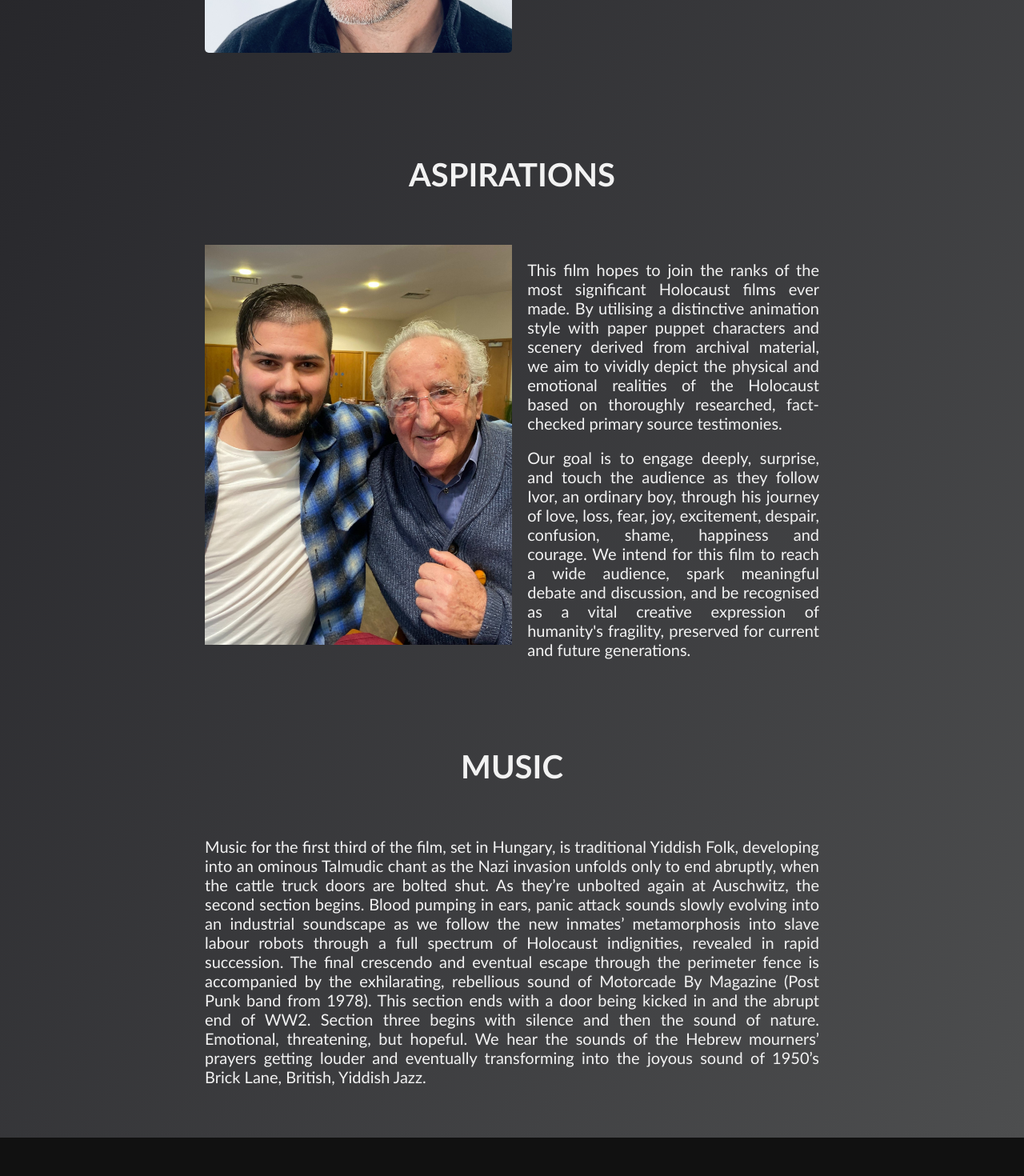
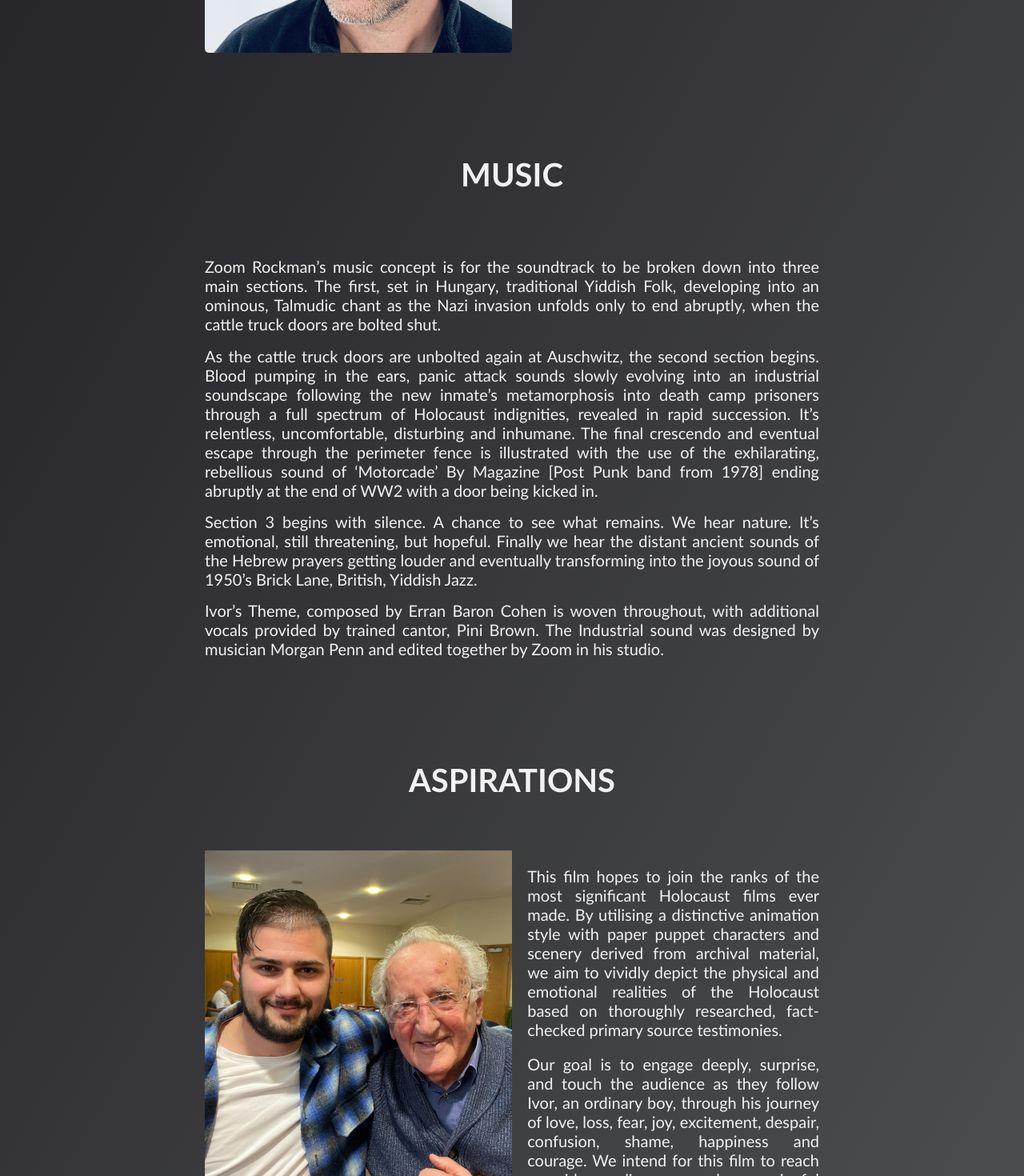
Before and after one commit to totes7/Survivor, a React (Create React App) app: page /info in a window 1280 px wide. Shown: the part 5140-6610 px from the top of the page at 80% size. Built offline with nearby package versions, Linux system fonts and the light colour scheme.

Commit message:
minor changes

```diff
--- a/src/App.css
+++ b/src/App.css
@@ -448,6 +448,7 @@
 
 #music-text p {
   font-size: 20px;
+  margin-top: 2%;
 }
 
 /* Screening */
--- a/src/components/pages/About.jsx
+++ b/src/components/pages/About.jsx
@@ -11,7 +11,7 @@ function About() {
         <h1>AUTHENTICITY</h1>
         <div id="research">
           <div id="research-text">
-            <p>Everything in this film is true. Care and due diligence has been taken to recreate all events, locations and conversations as accurately as possible.
+            <p>Everything in this film is true. Care and diligence has been taken to recreate all events, locations and conversations as accurately as possible.
             </p>{" "}
             <p>
               Many hours spent with Ivor Perl BEM discussing his first hand
--- a/src/components/pages/Contact.jsx
+++ b/src/components/pages/Contact.jsx
@@ -44,7 +44,7 @@ function Contact() {
           The team welcome feedback, information, suggestions and questions.
         </p>
         <p>
-          Here's how to get in touch. We aim to respond within 5 days.
+          Here's how to get in touch.
         </p>
 
         <form id="myForm" className="mb-3">
--- a/src/components/pages/Info.jsx
+++ b/src/components/pages/Info.jsx
@@ -14,7 +14,6 @@ import ace from "../../images/AceProfile.jpg";
 import erran from "../../images/ErranProfile.jpg";
 import pini from "../../images/PiniProfile.jpg";
 
-
 function Info() {
   return (
     <>
@@ -26,7 +25,16 @@ function Info() {
           <div id="zoom-profile">
             <h3>ZOOM ROCKMAN - DIRECTOR</h3>
             <p>
-            Zoom Rockman is an award-winning cartoonist, illustrator, puppet-maker and animator. Zoom is the youngest-ever contributor to The Beano and Private Eye. Zoom has illustrated several books including Iain Dale’s The Prime Ministers (Political Book of the Year 2020) and The Presidents (2021), Michael Rosen’s St Pancreas Defendat Me, The Boris Letters (2022) and Farce Majeure (2023). The Evening Standard named Zoom as one of the Most Influential Londoners under 25 and his cartoon for Private Eye, ‘You can’t do anything these days without being seen as an antisemite’ won best Pocket Cartoon of the Year at the Political Cartoon Awards 2023.
+              Zoom Rockman is an award-winning cartoonist, illustrator,
+              puppet-maker and animator. Zoom is the youngest-ever contributor
+              to The Beano and Private Eye. Zoom has illustrated several books
+              including Iain Dale’s The Prime Ministers (Political Book of the
+              Year 2020) and The Presidents (2021), Michael Rosen’s St Pancreas
+              Defendat Me, The Boris Letters (2022) and Farce Majeure (2023).
+              The Evening Standard named Zoom as one of the Most Influential
+              Londoners under 25 and his cartoon for Private Eye, ‘You can’t do
+              anything these days without being seen as an antisemite’ won best
+              Pocket Cartoon of the Year at the Political Cartoon Awards 2023.
             </p>
           </div>
           <div id="zoom-card">
@@ -45,7 +53,14 @@ function Info() {
           <div id="kate-image"></div>
           <div id="kate-profile">
             <h3>KATE LENNARD - SCREENWRITER</h3>
-            <p>Kate Lennard is a writer, researcher, production manager and furniture designer. She is Creative Director at ROCKMAN & ROCKMAN design studio, known for its original furniture designs influenced by its extensive 20th-century ephemera archive. Her Little Genius series of children's books, published by Penguin Random House in the UK, has been translated into 8 languages.</p>
+            <p>
+              Kate Lennard is a writer, researcher, production manager and
+              furniture designer. She is Creative Director at ROCKMAN & ROCKMAN
+              design studio, known for its original furniture designs influenced
+              by its extensive 20th-century ephemera archive. Her Little Genius
+              series of children's books, published by Penguin Random House in
+              the UK, has been translated into 8 languages.
+            </p>
           </div>
           <div id="kate-card">
             <Card
@@ -63,7 +78,17 @@ function Info() {
           <div id="sally-image"></div>
           <div id="sally-profile">
             <h3>SALLY VAUGHAN - PRODUCER</h3>
-            <p>Sally Vaughan is a producer, agent and coach. Prior to founding Exceptional, Sally's career spanned the media and art worlds. As vice president marketing for ESPN Asia and CNN International, she led the marketing launch of ESPN India and CNN's first multiplatform campaign. Sally launched the first online platform purely for figurative artists in 2008 becoming art consultant to the Savoy hotel. Sally has been Zoom Rockman's agent for 8 years since he was 16 years old. She is an ILM qualified Leadership and Management coach and a Member of the Institute of Leadership.</p>
+            <p>
+              Sally Vaughan is a producer, agent and coach. Prior to founding
+              Exceptional, Sally's career spanned the media and art worlds. As
+              vice president marketing for ESPN Asia and CNN International, she
+              led the marketing launch of ESPN India and CNN's first
+              multiplatform campaign. Sally launched the first online platform
+              purely for figurative artists in 2008 becoming art consultant to
+              the Savoy hotel. Sally has been Zoom Rockman's agent for 8 years
+              since he was 16 years old. She is an ILM qualified Leadership and
+              Management coach and a Member of the Institute of Leadership.
+            </p>
           </div>
           <div id="sally-card">
             <Card
@@ -81,7 +106,11 @@ function Info() {
           <div id="nigel-image"></div>
           <div id="nigel-profile">
             <h3>NIGEL CANIN - EXECUTIVE PRODUCER</h3>
-            <p>Nigel Canin is Director of 2Simple Educational Software, Lemon Soul Publishing and Second Chance, a not for profit computer recycling project.</p>
+            <p>
+              Nigel Canin is Director of 2Simple Educational Software, Lemon
+              Soul Publishing and Second Chance, a not for profit computer
+              recycling project.
+            </p>
           </div>
           <div id="nigel-card">
             <Card
@@ -99,7 +128,17 @@ function Info() {
           <div id="rachel-image"></div>
           <div id="rachel-profile">
             <h3>RACHEL MANSSON - DISTRIBUTION</h3>
-            <p>Commercially focused, highly creative international media senior marketing executive with extensive knowledge of the entertainment industry. Rachel has successfully conceived, built, launched and grown many successful digital businesses and products internationally. Prior to founding the BYO Collective, Rachel has held senior roles at NBCUniversal, PolyGram Films, Star TV, MTV Europe and Virgin Records. Currently BYO Collective consults for multiple media companies including PBS, Viaplay, Really Epic Dog, O3 Medya, MBC Studios amongst others.</p>
+            <p>
+              Commercially focused, highly creative international media senior
+              marketing executive with extensive knowledge of the entertainment
+              industry. Rachel has successfully conceived, built, launched and
+              grown many successful digital businesses and products
+              internationally. Prior to founding the BYO Collective, Rachel has
+              held senior roles at NBCUniversal, PolyGram Films, Star TV, MTV
+              Europe and Virgin Records. Currently BYO Collective consults for
+              multiple media companies including PBS, Viaplay, Really Epic Dog,
+              O3 Medya, MBC Studios amongst others.
+            </p>
           </div>
           <div id="rachel-card">
             <Card
@@ -117,7 +156,11 @@ function Info() {
           <div id="jen-image"></div>
           <div id="jen-profile">
             <h3>JEN BUZZELLI - ASSOCIATE PRODUCER</h3>
-            <p>Jen Buzzelli is a NY-based producer with 25 years experience in international co-production, distribution and programming and for the likes of National Geographic, truTV and KONAMI.</p>
+            <p>
+              Jen Buzzelli is a NY-based producer with 25 years experience in
+              international co-production, distribution and programming and for
+              the likes of National Geographic, truTV and KONAMI.
+            </p>
           </div>
           <div id="jen-card">
             <Card
@@ -137,7 +180,14 @@ function Info() {
             <h3>ERRAN BARON COHEN - COMPOSER</h3>
             <p>
               {" "}
-              Erran Baron Cohen is an award winning composer whose work has encompassed film and television scores, album releases, orchestral commissions and musical theatre. His knowledge of contemporary classical, electronic and world music makes him an extremely versatile composer able to turn his talents to a wide variety of eclectic projects. Erran has received numerous Composer Awards for his scores to Borat, Bruno and The Dictator and his song Wuhan Flu was Oscar shortlisted.
+              Erran Baron Cohen is an award winning composer whose work has
+              encompassed film and television scores, album releases, orchestral
+              commissions and musical theatre. His knowledge of contemporary
+              classical, electronic and world music makes him an extremely
+              versatile composer able to turn his talents to a wide variety of
+              eclectic projects. Erran has received numerous Composer Awards for
+              his scores to Borat, Bruno and The Dictator and his song Wuhan Flu
+              was Oscar shortlisted.
             </p>
           </div>
           <div id="erran-card">
@@ -202,7 +252,10 @@ function Info() {
           <div id="ace-image"></div>
           <div id="ace-profile">
             <h3>ACE ROCKMAN - ASSISTANT COLOURIST AND PUPPET MAKER</h3>
-            <p>Ace is currently in his 3rd year studying Classics at St Andrew’s University.</p>
+            <p>
+              Ace is currently in his 3rd year studying Classics at St Andrew’s
+              University.
+            </p>
           </div>
           <div id="ace-card">
             <Card
@@ -220,7 +273,11 @@ function Info() {
           <div id="mark-image"></div>
           <div id="mark-profile">
             <h3>MARK GARSIDE - TECHNICAL DESIGN</h3>
-            <p>Mark Garside is co founder of ROCKMAN & ROCKMAN Design Studio. He studied Industrial Design at the Royal College of Art and now specialises in luxury retail display and production. </p>
+            <p>
+              Mark Garside is co founder of ROCKMAN & ROCKMAN Design Studio. He
+              studied Industrial Design at the Royal College of Art and now
+              specialises in luxury retail display and production.{" "}
+            </p>
           </div>
           <div id="mark-card">
             <Card
@@ -235,6 +292,42 @@ function Info() {
               classImage="team-card-image"
             />
           </div>
+        </div>
+
+        <h1>MUSIC</h1>
+        <div id="music-text">
+          <p>
+            Zoom Rockman’s music concept is for the soundtrack to be broken down
+            into three main sections. The first, set in Hungary, traditional
+            Yiddish Folk, developing into an ominous, Talmudic chant as the Nazi
+            invasion unfolds only to end abruptly, when the cattle truck doors
+            are bolted shut.
+          </p>
+          <p>
+            As the cattle truck doors are unbolted again at Auschwitz, the
+            second section begins. Blood pumping in the ears, panic attack
+            sounds slowly evolving into an industrial soundscape following the
+            new inmate’s metamorphosis into death camp prisoners through a full
+            spectrum of Holocaust indignities, revealed in rapid succession.
+            It’s relentless, uncomfortable, disturbing and inhumane. The final
+            crescendo and eventual escape through the perimeter fence is
+            illustrated with the use of the exhilarating, rebellious sound of
+            ‘Motorcade’ By Magazine [Post Punk band from 1978] ending abruptly
+            at the end of WW2 with a door being kicked in.
+          </p>
+          <p>
+            Section 3 begins with silence. A chance to see what remains. We hear
+            nature. It’s emotional, still threatening, but hopeful. Finally we
+            hear the distant ancient sounds of the Hebrew prayers getting louder
+            and eventually transforming into the joyous sound of 1950’s Brick
+            Lane, British, Yiddish Jazz.
+          </p>
+          <p>
+            Ivor’s Theme, composed by Erran Baron Cohen is woven throughout,
+            with additional vocals provided by trained cantor, Pini Brown. The
+            Industrial sound was designed by musician Morgan Penn and edited
+            together by Zoom in his studio.
+          </p>
         </div>
 
         <h1>ASPIRATIONS</h1>
@@ -260,31 +353,6 @@ function Info() {
             </p>
           </div>
         </div>
-
-        <h1>MUSIC</h1>
-
-        <div id="music-text">
-            <p>
-              Music for the first third of the film, set in Hungary, is
-              traditional Yiddish Folk, developing into an ominous Talmudic
-              chant as the Nazi invasion unfolds only to end abruptly, when the
-              cattle truck doors are bolted shut. As they’re unbolted again at
-              Auschwitz, the second section begins. Blood pumping in ears, panic
-              attack sounds slowly evolving into an industrial soundscape as we
-              follow the new inmates’ metamorphosis into slave labour robots
-              through a full spectrum of Holocaust indignities, revealed in
-              rapid succession. The final crescendo and eventual escape through
-              the perimeter fence is accompanied by the exhilarating, rebellious
-              sound of Motorcade By Magazine (Post Punk band from 1978). This
-              section ends with a door being kicked in and the abrupt end of
-              WW2. Section three begins with silence and then the sound of
-              nature. Emotional, threatening, but hopeful. We hear the sounds of
-              the Hebrew mourners’ prayers getting louder and eventually
-              transforming into the joyous sound of 1950’s Brick Lane, British,
-              Yiddish Jazz.{" "}
-            </p>
-          </div>
-
       </div>
 
       <Footer />
```
Lines whose indentation alone changed are shown as unchanged.
